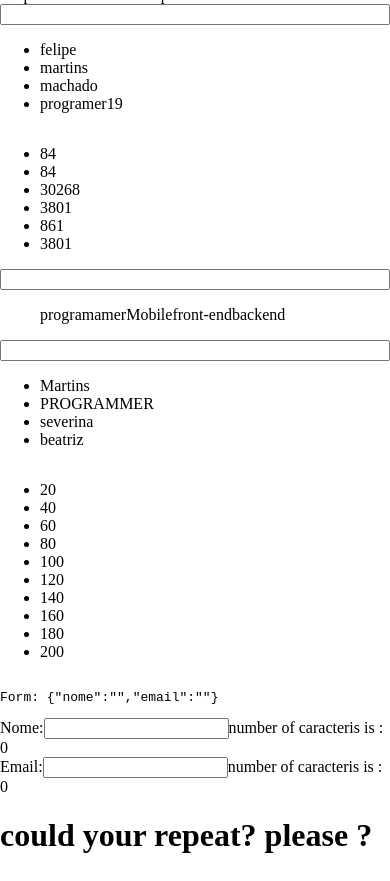
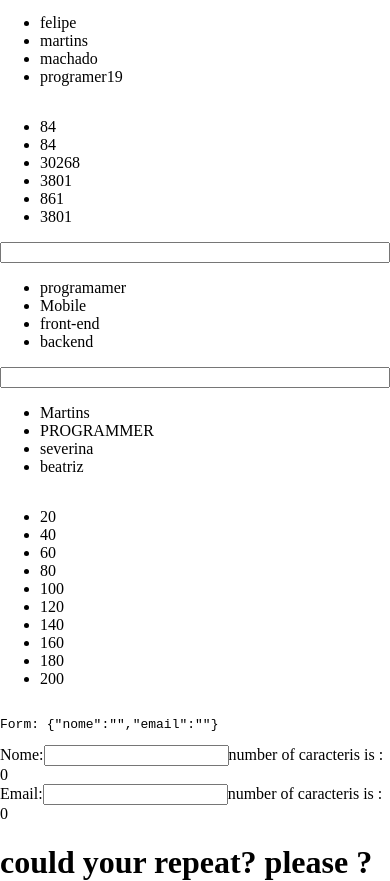
Before and after one commit to felipe-programador-18/CALCULADORA-REACT-NATIVE, a React Native app in the folder calculadora/: screen / in a window 390 px wide. Before the commit the page ends 854 px from the top, so only its background shows below. Built offline with nearby package versions, Linux system fonts and the light colour scheme; no server answers.

Commit message:
c20- finnaly project about survey field with filter and map

```diff
--- a/calculadora/App.js
+++ b/calculadora/App.js
@@ -87,7 +87,7 @@ export default function App(){
       <ul> {build} </ul>
 
       <input type='text' value={Pe}  onChange={(ev) => setpe(ev.target.value)} ></input>
-      <ul> {Diminue.filter((mao) => (
+      <ul> {Diminue.map((mao) => (
         <li key={mao}> {mao} </li>
       ))}
       </ul>
```
